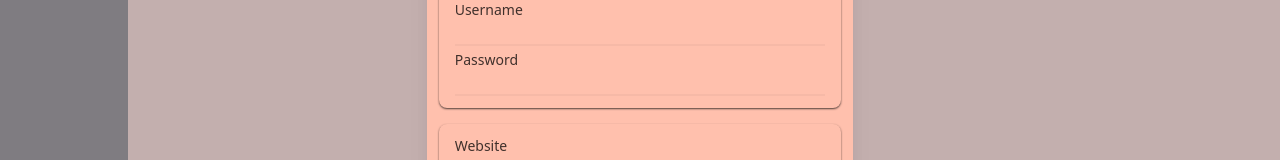
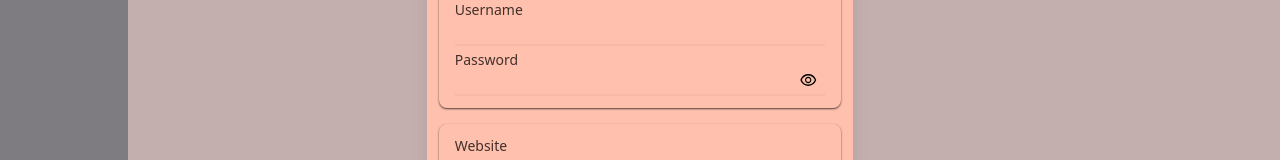
Before and after one commit to raziqali0306/pm-next, a Next.js app: page /app in a window 1280 px wide. Both pictures are taken after a click on the element "ADD". Shown: the part 330-490 px from the top of the page. Built offline with nearby package versions, Linux system fonts and the light colour scheme.

Commit message:
adds addItem functionality

```diff
--- a/pages/app/index.tsx
+++ b/pages/app/index.tsx
@@ -4,7 +4,7 @@ import { CredItemType } from '../../core/entites'
 import { FormEvent, useEffect, useState } from "react";
 import CredItem from "../../components/credItem";
 import BaseModal from '../../components/base_modal';
-import { AiOutlineSave } from 'react-icons/ai';
+import { AiOutlineEye, AiOutlineEyeInvisible, AiOutlineSave } from 'react-icons/ai';
 
 function App() {
 
@@ -55,6 +55,7 @@ function App() {
                 }
             })
             .then((res) => {
+                setOpen(false);
                 fetchCredItems();
             })
             .catch((err) => {
@@ -142,8 +143,15 @@ function AddItemForm({
     addItem: (event: FormEvent<HTMLFormElement>) => void,
 }) {
 
+    const [show, setShow] = useState<boolean>(false);
+    const [pass, setPass] = useState<string>('');
+
     const handleAddItem = (event: FormEvent<HTMLFormElement>) => {
         addItem(event);
+    }
+
+    const toggleEye = () => {
+        setShow(!show);
     }
 
     return (
@@ -163,19 +171,27 @@ function AddItemForm({
                                 <input type="text" name='username' className='w-full bg-primary focus:outline-none' required/>
                         </div>
                         <div className="pb-1 border-b-2 border-secondary border-opacity-5">
-                                <p className="opacity-75 pt-1">Password</p>
-                                <input type="password" name='password' className='w-full bg-primary focus:outline-none' required/>
+                            <p className="opacity-75 pt-1">Password</p>
+                            <div className='inline-flex justify-between items-center w-full'>
+                                <input type={`${show ? 'value' : 'password'}`} value={pass} onChange={(val) => {setPass(val.target.value)}} name='password' className='w-full bg-primary focus:outline-none' required/>
+                                {show === false ?
+                                    <AiOutlineEye className="cursor-pointer h-5 w-5 mr-2" onClick={toggleEye}/>
+                                    :
+                                    <AiOutlineEyeInvisible className="cursor-pointer h-5 w-5 mr-2" onClick={toggleEye}/>
+                                }
+                            </div>
                         </div>
                     </div>
                     <div className="px-4 py-3 shadow-sm shadow-secondary rounded-lg mb-4">
                         <div className="pb-1 border-b-2 border-secondary border-opacity-5">
                             <p className="opacity-75 ">Website</p>
-                            <input type="url" name="url" className='w-full bg-primary focus:outline-none' required/>
+                            <input type="url" name="url" className='w-full bg-primary focus:outline-none' />
                         </div>
                     </div>
 
                     <div className='w-full inline-flex justify-end items-center pr-1'>
-                        <div className='p-1 bg-secondary border-2 border-secondary_light rounded-md shadow-inner shadow-primary/20 cursor-pointer transition hover:scale-105 duration-150'>
+                        <input type="submit" value="" className='fixed right-5 w-6 h-6 cursor-pointer z-50'/>
+                        <div className='p-1 bg-secondary border-2 border-secondary_light rounded-md shadow-inner shadow-primary/20 transition hover:scale-105 duration-150'>
                             <AiOutlineSave className='w-5 h-5' color="#ffc0ad"/>
                         </div>
                     </div>
```
